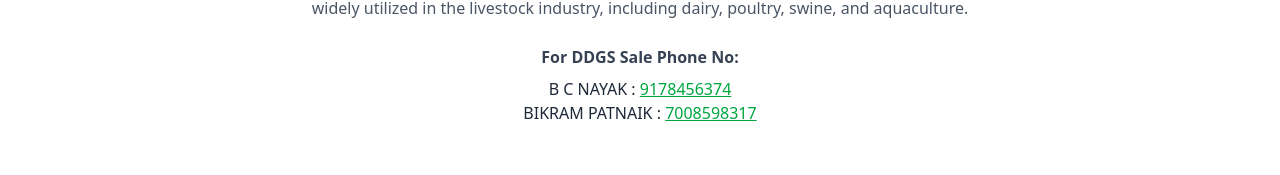
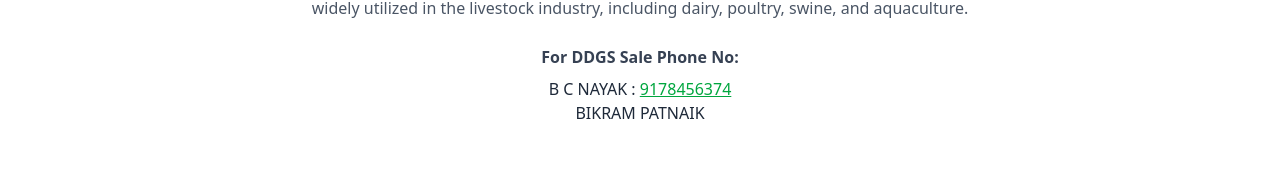
Before and after one commit to digitaldominationio/bioagroenergy, a Next.js app: page /ddgs in a window 1280 px wide. Shown: the part 591-766 px from the top of the page. Built offline with nearby package versions, Linux system fonts and the light colour scheme.

Commit message:
delete the numaber

```diff
--- a/app/ddgs/page.tsx
+++ b/app/ddgs/page.tsx
@@ -66,10 +66,10 @@ export default function DDGSPage() {
                             9178456374
                         </a>
                         <br />
-                        BIKRAM PATNAIK :{" "}
-                        <a href="tel:7008598317" className="text-green-600 underline hover:text-green-700 transition-colors">
+                        BIKRAM PATNAIK
+                        {/* <a href="tel:7008598317" className="text-green-600 underline hover:text-green-700 transition-colors">
                             7008598317
-                        </a>
+                        </a> */}
                     </p>
                 </motion.div>
             </section>
```
